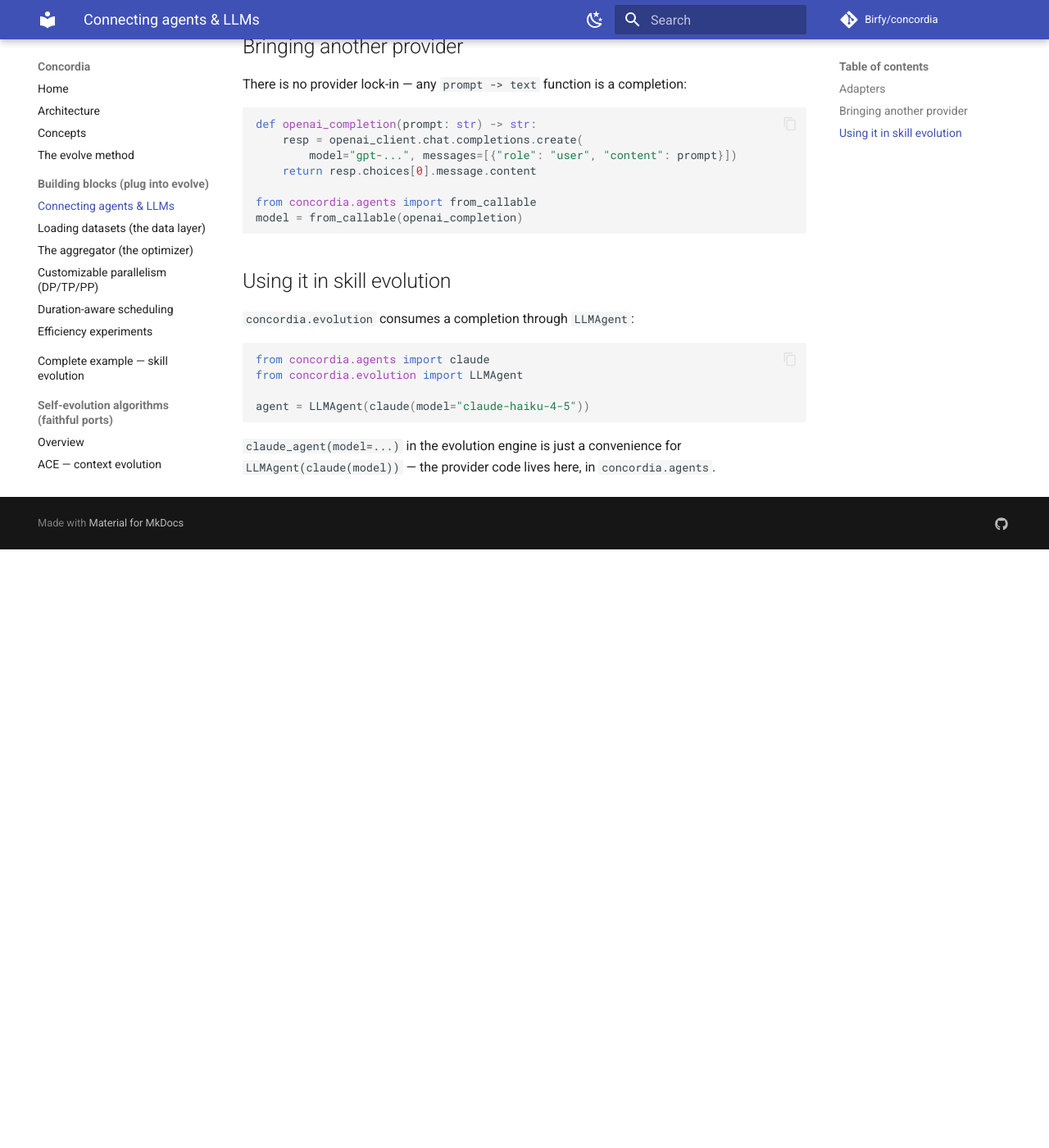
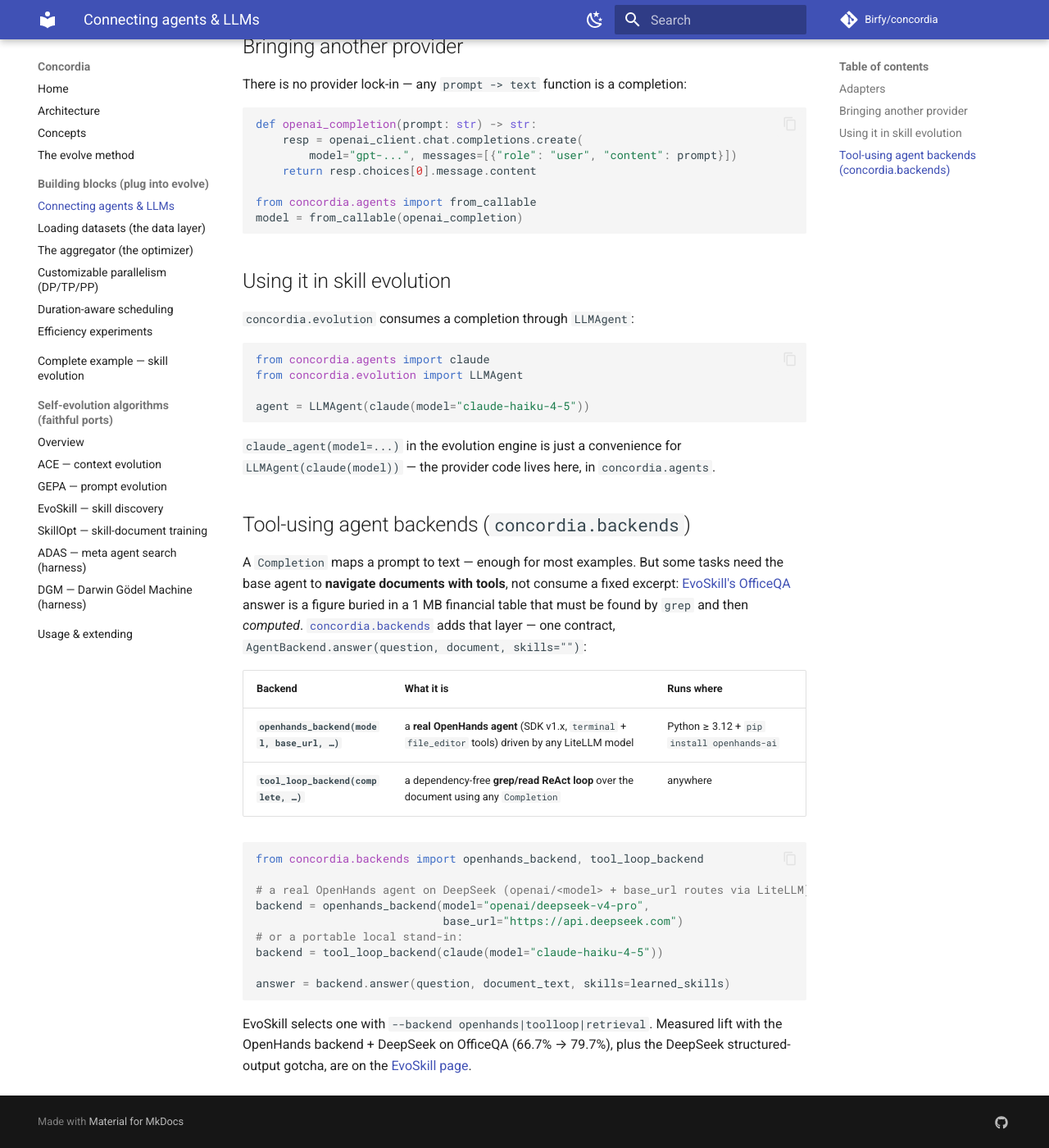
Before and after one commit to Birfy/agentdescent, an MkDocs documentation site: the page built from docs/agents.md, in a window 1280 px wide and 1400 px high, scrolled down 961 px. Shown: the whole window at 82% size. Built offline with MkDocs 1.6.1 and Material for MkDocs 9.7.7, drawn with Linux system fonts in a browser that asks for light colours; comment, search, counter and statistics services are not loaded; before the commit the page ends 1631 px from its top, so only the background shows below that.

Commit message:
Docs: catalog the ports' plug-ins in their framework modules
- aggregator.md gains "Example optimizers (from the ports)" — the 5 custom
  aggregator_factory implementations (GEPA Pareto, EvoSkill top-K, SkillOpt
  strict-gate, ADAS/DGM archives) with their selection/acceptance rules.
- evolution.md's strategy section gains the 6 example Strategy classes.
- agents.md gains "Tool-using agent backends (concordia.backends)" documenting
  openhands_backend + tool_loop_backend as the tool-using base-agent layer.

Co-Authored-By: Claude Opus 4.8 <noreply@anthropic.com>

````diff
--- a/docs/agents.md
+++ b/docs/agents.md
@@ -67,3 +67,33 @@ agent = LLMAgent(claude(model="claude-haiku-4-5"))
 
 `claude_agent(model=...)` in the evolution engine is just a convenience for
 `LLMAgent(claude(model))` — the provider code lives here, in `concordia.agents`.
+
+## Tool-using agent backends (`concordia.backends`)
+
+A `Completion` maps a prompt to text — enough for most examples. But some tasks
+need the base agent to **navigate documents with tools**, not consume a fixed
+excerpt: [EvoSkill's OfficeQA](algo-evoskill.md) answer is a figure buried in a
+1 MB financial table that must be found by `grep` and then *computed*.
+[`concordia.backends`](https://github.com/Birfy/concordia/blob/main/concordia/backends.py)
+adds that layer — one contract, `AgentBackend.answer(question, document, skills="")`:
+
+| Backend | What it is | Runs where |
+|---|---|---|
+| **`openhands_backend(model, base_url, …)`** | a **real OpenHands agent** (SDK v1.x, `terminal` + `file_editor` tools) driven by any LiteLLM model | Python ≥ 3.12 + `pip install openhands-ai` |
+| **`tool_loop_backend(complete, …)`** | a dependency-free **grep/read ReAct loop** over the document using any `Completion` | anywhere |
+
+```python
+from concordia.backends import openhands_backend, tool_loop_backend
+
+# a real OpenHands agent on DeepSeek (openai/<model> + base_url routes via LiteLLM):
+backend = openhands_backend(model="openai/deepseek-v4-pro",
+                            base_url="https://api.deepseek.com")
+# or a portable local stand-in:
+backend = tool_loop_backend(claude(model="claude-haiku-4-5"))
+
+answer = backend.answer(question, document_text, skills=learned_skills)
+```
+
+EvoSkill selects one with `--backend openhands|toolloop|retrieval`. Measured lift
+with the OpenHands backend + DeepSeek on OfficeQA (66.7% → 79.7%), plus the
+DeepSeek structured-output gotcha, are on the [EvoSkill page](algo-evoskill.md#empirical-results-real-openhands-agent-deepseek-on-officeqa).
--- a/docs/evolution.md
+++ b/docs/evolution.md
@@ -112,6 +112,18 @@ evolve(tasks, reward, agent=agent, strategy=SingleSlot())
 Distinct `Diff.ops` keys → **fused**; same key, different value → **resolved** on
 held-out. That's how your logic composes with the merge machinery for free.
 Full detail: [strategies on the concepts page](concepts.md).
+
+**Strategies implemented in the [algorithm ports](self-evolution-examples.md)** —
+each is a real `Strategy` you can read and reuse:
+
+| Strategy | Example | What the artifact is |
+|---|---|---|
+| `ACEPlaybook` | [ACE](algo-ace.md) | an itemised, incremental-delta context playbook (append-only + grow-and-refine de-dup) |
+| `InstructionSlot` | [GEPA](algo-gepa.md) | one instruction prompt each proposal replaces |
+| `SkillLibraryStrategy` | [EvoSkill](algo-evoskill.md) | a library of `SKILL.md` skills (a proposal appends one) |
+| `SkillDocStrategy` | [SkillOpt](algo-skillopt.md) | one markdown skill doc mutated by bounded `append/insert_after/replace/delete` edits |
+| `AgentDesignStrategy` | [ADAS](algo-adas.md) | one agentic-system design (a control-flow program) each proposal replaces |
+| `HarnessStrategy` | [DGM](algo-dgm.md) | a coding-agent harness's capability set (a proposal adds one) |
 
 ---
 
````
Also changed, not shown: docs/aggregator.md (+19 -0 lines).
